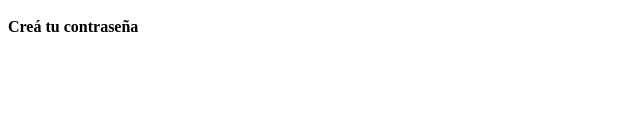
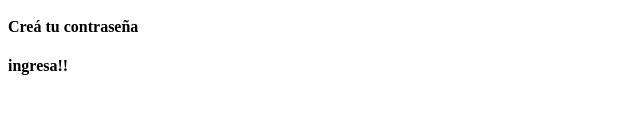
Before and after one commit to maucor919/mercadoliebreMauro, a website: page views/register.html in a window 1280 px wide. Shown: the part 228-342 px from the top of the page, 0-640 px from the left. Drawn offline with Linux system fonts and the light colour scheme.

Commit message:
register

```diff
--- a/views/register.html
+++ b/views/register.html
@@ -11,6 +11,7 @@
 <h4>Elegí tu nombre</h4>
 <h4>Validá tu teléfono</h4>
 <h4>Creá tu contraseña</h4>
+<h4>ingresa!!</h4>
 <body>
 
 </body>
```
